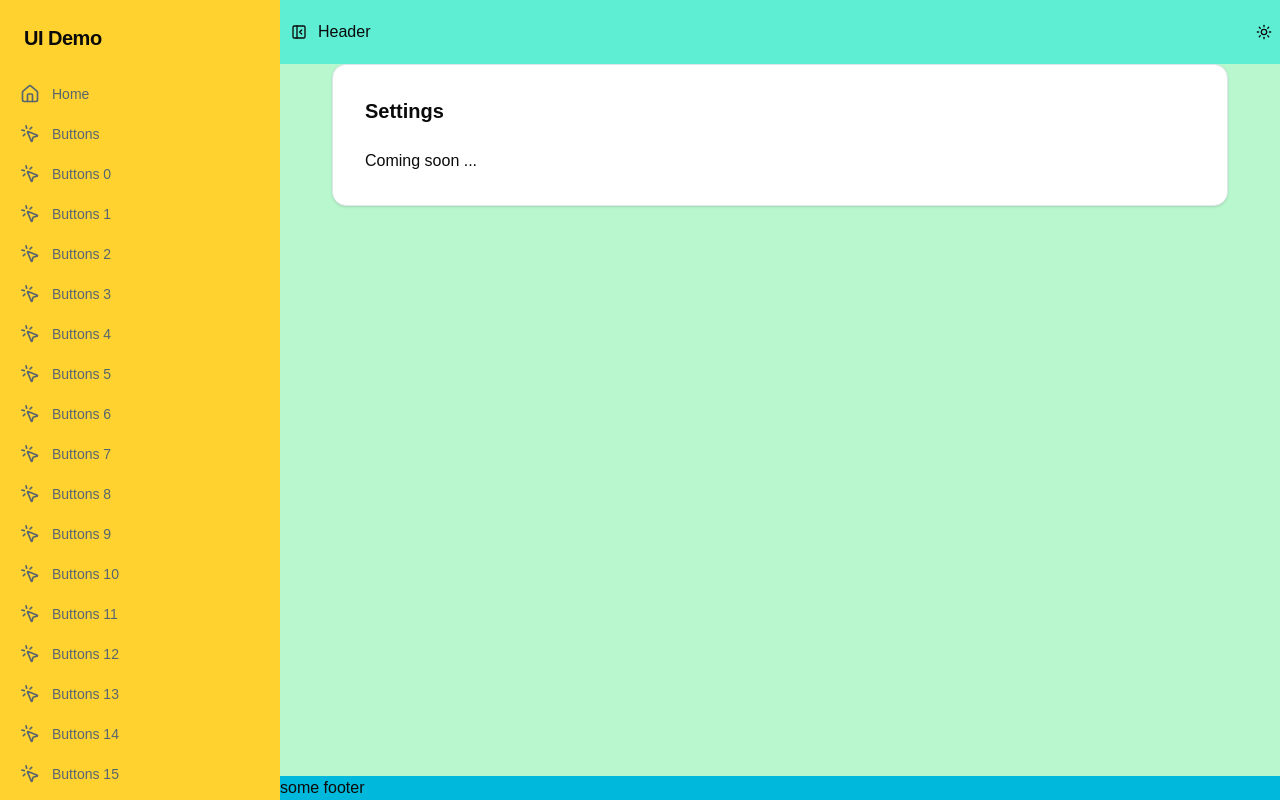
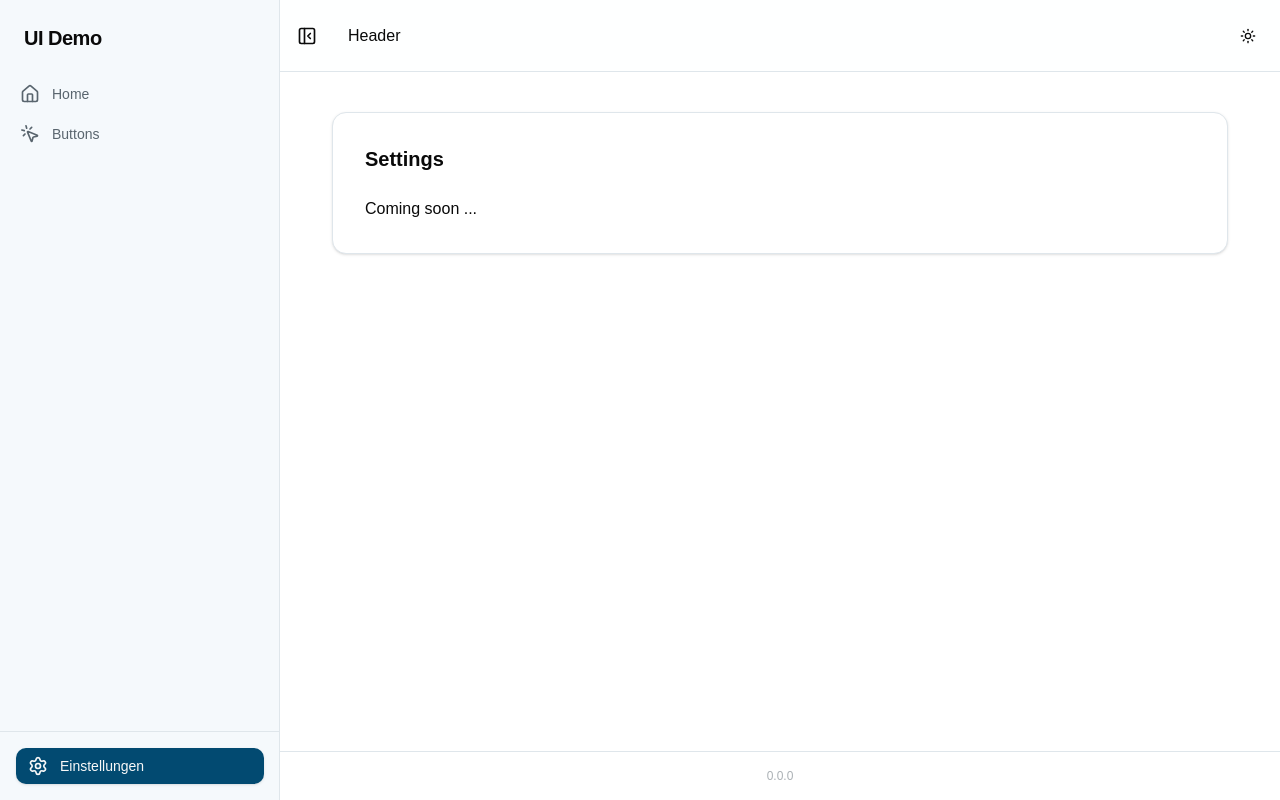
Before and after one commit to stefan8893/ui-demo, a React (Vite) app: page /settings in a window 1280 px wide. Built offline with nearby package versions, Linux system fonts and the light colour scheme.

Commit message:
styles from main-layout applied

```diff
--- a/src/components/ui/button.tsx
+++ b/src/components/ui/button.tsx
@@ -43,16 +43,18 @@ const buttonVariants = cva(
   },
 )
 
+export type ButtonProps = React.ComponentProps<'button'> &
+  VariantProps<typeof buttonVariants> & {
+    asChild?: boolean
+  }
+
 function Button({
   className,
   variant = 'default',
   size = 'default',
   asChild = false,
   ...props
-}: React.ComponentProps<'button'> &
-  VariantProps<typeof buttonVariants> & {
-    asChild?: boolean
-  }) {
+}: ButtonProps) {
   const Comp = asChild ? Slot.Root : 'button'
 
   return (
--- a/src/components/ui/icon-button.tsx
+++ b/src/components/ui/icon-button.tsx
@@ -1,22 +1,33 @@
-// components/ui/icon-button.tsx
+import { Button } from '@/components/ui/button'
+import type { ButtonProps } from '@/components/ui/button'
+import type { LucideIcon } from 'lucide-react'
 import { cn } from '@/lib/utils'
 
-interface IconButtonProps extends React.ButtonHTMLAttributes<HTMLButtonElement> {
-  // Wir akzeptieren nur ein fertiges Element (z.B. <Menu />)
-  icon: React.ReactNode
+type IconButtonProps = Omit<ButtonProps, 'size'> & {
+  icon: LucideIcon
+  size?: 'icon-xs' | 'icon-sm' | 'default' | 'icon-lg'
+  iconClassName?: string
 }
 
-export function IconButton({ icon, className, ...props }: IconButtonProps) {
+export function IconButton({
+  icon: Icon,
+  size = 'default',
+  className,
+  iconClassName,
+  ...props
+}: IconButtonProps) {
+  const iconSizeMap: Record<string, string> = {
+    'icon-xs': 'size-3',
+    'icon-sm': 'size-3.5',
+    default: 'size-4',
+    'icon-lg': 'size-5',
+  }
+
+  const autoIconSize = iconSizeMap[size as string] ?? iconSizeMap['default']
+
   return (
-    <button
-      className={cn(
-        'p-2 rounded-md transition-colors cursor-pointer flex items-center justify-center text-muted-foreground hover:text-foreground hover:bg-accent',
-        className,
-      )}
-      {...props}
-    >
-      {/* Wir rendern das Icon einfach direkt */}
-      {icon}
-    </button>
+    <Button size={size} className={className} {...props}>
+      <Icon className={cn(autoIconSize, iconClassName)} />
+    </Button>
   )
 }
--- a/src/layout/header.tsx
+++ b/src/layout/header.tsx
@@ -1,5 +1,5 @@
 import { ThemeToggle } from '@/components/theme-toggle'
-import { Button } from '@/components/ui/button'
+import { IconButton } from '@/components/ui/icon-button'
 import { Menu, PanelLeftClose, PanelLeftOpen } from 'lucide-react'
 
 type HeaderProps = {
@@ -13,27 +13,38 @@ export function Header({
   toggleSidebar,
   openMobileSidebar,
 }: HeaderProps) {
-  const sidebarIcon = showSidebar ? (
-    <PanelLeftClose size={20} />
-  ) : (
-    <PanelLeftOpen size={20} />
-  )
-
   return (
     <>
-      <Button
+      {showSidebar ? (
+        <IconButton
+          className="hidden lg:block"
+          variant="ghost"
+          icon={PanelLeftClose}
+          size="icon-lg"
+          onClick={toggleSidebar}
+        />
+      ) : (
+        <IconButton
+          className="hidden lg:block"
+          variant="ghost"
+          icon={PanelLeftOpen}
+          size="icon-lg"
+          onClick={toggleSidebar}
+        />
+      )}
+
+      <IconButton
+        className="lg:hidden"
+        icon={Menu}
         variant="ghost"
-        className="hidden lg:block"
-        onClick={toggleSidebar}
-      >
-        {sidebarIcon}
-      </Button>
-
-      <Button className="p-2 lg:hidden" onClick={openMobileSidebar}>
-        <Menu size={24} />
-      </Button>
+        size="icon-lg"
+        onClick={openMobileSidebar}
+      />
 
       <h1>Header</h1>
+      {/* <span className="text-sm text-muted-foreground">
+        Dashboard / Übersicht
+      </span> */}
 
       <ThemeToggle className="ml-auto" />
     </>
--- a/src/layout/layout.tsx
+++ b/src/layout/layout.tsx
@@ -5,10 +5,11 @@ import { useRef, useState } from 'react'
 import { SidebarContent } from './sidebar-content'
 import { MobileSidebar } from './mobile-sidebar'
 import { Outlet } from '@tanstack/react-router'
+import packageInfo from '@/../package.json'
 import { Header } from './header'
 
 export function Layout() {
-  const HEADER_HEIGHT = 64
+  const HEADER_HEIGHT = 72
   const contentArea = useRef<HTMLDivElement>(null)
 
   const { position, isAtTop, scrollY } = useSmartHeaderPosition(
@@ -24,14 +25,16 @@ export function Layout() {
       className={cn(
         'h-screen flex flex-col lg:grid overflow-hidden',
         'transition-all duration-300 ease-in-out',
+        'text-foreground',
         showSidebar ? 'grid-cols-[280px_1fr] ' : 'grid-cols-[0px_1fr]',
       )}
     >
       <aside
         className={cn(
-          'bg-amber-300 hidden lg:block overflow-y-auto',
+          'hidden lg:block overflow-y-auto',
           'transition-all duration-300 ease-in-out',
-          showSidebar ? 'w-70' : 'w-0 opacity-0',
+          'border-r border-border bg-sidebar',
+          showSidebar ? 'w-70' : 'w-0 opacity-0 border-none',
         )}
       >
         {/* Wrap the sidebar in a container with a fix width
@@ -43,12 +46,13 @@ export function Layout() {
 
       <div
         ref={contentArea}
-        className="bg-green-200 overflow-y-auto relative flex flex-col flex-nowrap flex-1"
+        className="overflow-y-auto relative flex flex-col flex-nowrap flex-1"
       >
         <header
           style={getHeaderStyle(position, scrollY)}
           className={cn(
-            'bg-teal-300/80 sticky top-0 z-50 h-16 shrink-0 flex flex-row justify-start items-center',
+            'sticky top-0 z-50 h-18 shrink-0 flex flex-row justify-start items-center',
+            'px-4 gap-4 border-b bg-background/50 backdrop-blur-sm',
             !isAtTop && 'transition-transform duration-300 ease-in-out',
           )}
         >
@@ -59,13 +63,15 @@ export function Layout() {
           />
         </header>
 
-        <main className="flex-1">
+        <main className="flex-1 p-6 lg:p-10 mt-16 lg:mt-0">
           <div className="max-w-4xl mx-auto w-full">
             <Outlet />
           </div>
         </main>
 
-        <footer className="bg-cyan-500 shrink-0">some footer</footer>
+        <footer className="p-4 border-t text-center text-xs text-muted-foreground/50">
+          {packageInfo.version}
+        </footer>
       </div>
 
       <MobileSidebar
--- a/src/layout/main-layout.tsx
+++ /dev/null
@@ -1,129 +0,0 @@
-import { Outlet } from '@tanstack/react-router'
-import { Menu, PanelLeftClose, PanelLeftOpen } from 'lucide-react'
-import {
-  Sheet,
-  SheetContent,
-  SheetDescription,
-  SheetTitle,
-  SheetTrigger,
-} from '@/components/ui/sheet'
-import { SidebarContent } from './sidebar-content'
-import { useRef, useState } from 'react'
-import { cn } from '@/lib/utils'
-import { ThemeToggle } from '@/components/theme-toggle'
-import { IconButton } from '@/components/ui/icon-button'
-import packageInfo from '@/../package.json'
-import { useSmartHeaderPosition } from '@/hooks/useSmartHeaderPosition'
-
-export function MainLayout() {
-  const [isSidebarOpen, setIsSidebarOpen] = useState(true)
-  const layoutContainer = useRef(null)
-  const { isAtTop, position, scrollY } = useSmartHeaderPosition(
-    layoutContainer,
-    64,
-  )
-
-  const isHidden = position === 'floating-hidden'
-
-  const getHeaderStyle = () => {
-    if (isAtTop) {
-      const stickyOffset = isHidden ? -scrollY : 0
-
-      return {
-        transform: `translateY(${Math.min(0, stickyOffset)}px)`,
-        transition: 'none',
-      }
-    }
-
-    return {
-      transform: isHidden ? 'translateY(-100%)' : 'translateY(0%)',
-      transition: 'transform 0.3s ease-in-out',
-    }
-  }
-
-  return (
-    <div
-      ref={layoutContainer}
-      className={cn(
-        'flex flex-col lg:grid min-h-screen bg-background text-foreground transition-all duration-300 ease-in-out',
-        isSidebarOpen ? 'lg:grid-cols-[280px_1fr]' : 'lg:grid-cols-[0px_1fr]',
-      )}
-    >
-      {/* MOBILE HEADER */}
-      <header
-        style={getHeaderStyle()}
-        className={cn(
-          'lg:hidden fixed top-0 inset-x-0 h-16 flex items-center px-4 border-b bg-background/80 backdrop-blur-md z-50',
-          !isAtTop && 'transition-transform duration-300 ease-in-out',
-        )}
-      >
-        <Sheet>
-          <SheetTrigger asChild>
-            <IconButton icon={<Menu size={24} />} className="p-2" />
-          </SheetTrigger>
-          <SheetContent side="left" className="p-0 w-70 flex flex-col h-full">
-            <div className="sr-only">
-              <SheetTitle>Sidebar Navigation</SheetTitle>
-              <SheetDescription>
-                Here you can navigate through the different sections of the app.
-              </SheetDescription>
-            </div>
-            <div className="flex-1 overflow-y-auto py-4">
-              <SidebarContent isMobile={true} />
-            </div>
-          </SheetContent>
-        </Sheet>
-        <h1 className="text-lg font-bold">UI Demo</h1>
-        <ThemeToggle className="ml-auto" />
-      </header>
-
-      {/* DESKTOP SIDEBAR */}
-      <aside
-        className={cn(
-          'hidden lg:block sticky top-0 h-screen border-r border-border bg-sidebar overflow-hidden transition-all duration-300 ease-in-out',
-          isSidebarOpen ? 'w-70' : 'w-0 opacity-0 border-none',
-        )}
-      >
-        <div className="sticky top-0 h-screen w-70 overflow-y-auto">
-          <SidebarContent />
-        </div>
-      </aside>
-
-      {/* MAIN CONTENT AREA */}
-      <div className="flex flex-col flex-1 min-w-0">
-        {/* DESKTOP HEADER (SMART) */}
-        <header
-          className={cn(
-            'hidden lg:flex h-18 items-center px-4 gap-4 border-b bg-background/50 backdrop-blur-md sticky top-0 z-40',
-            !isAtTop && 'transition-transform duration-300 ease-in-out',
-          )}
-        >
-          <IconButton
-            icon={
-              isSidebarOpen ? (
-                <PanelLeftClose size={20} />
-              ) : (
-                <PanelLeftOpen size={20} />
-              )
-            }
-            onClick={() => setIsSidebarOpen(!isSidebarOpen)}
-          />
-          <span className="text-sm text-muted-foreground">
-            Dashboard / Übersicht
-          </span>
-          <ThemeToggle className="ml-auto" />
-        </header>
-
-        <main className="flex-1 p-6 lg:p-10 mt-16 lg:mt-0">
-          <div className="max-w-4xl mx-auto w-full">
-            <Outlet />
-          </div>
-        </main>
-
-        <footer className="p-4 border-t text-center text-[10px] text-muted-foreground/50">
-          {packageInfo.version}
-        </footer>
-      </div>
-    </div>
-  )
-}
--- a/src/layout/sidebar-content.tsx
+++ b/src/layout/sidebar-content.tsx
@@ -23,15 +23,6 @@ export function SidebarContent({ isMobile }: { isMobile?: boolean }) {
           icon={<MousePointerClick size={20} />}
           isMobile={isMobile}
         />
-        {Array.from({ length: 30 }).map((_, i) => (
-          <NavItem
-            key={i}
-            to="/buttons"
-            label={`Buttons ${i}`}
-            icon={<MousePointerClick size={20} />}
-            isMobile={isMobile}
-          />
-        ))}
       </nav>
 
       <div className="p-4 border-t border-border mt-auto">
```
